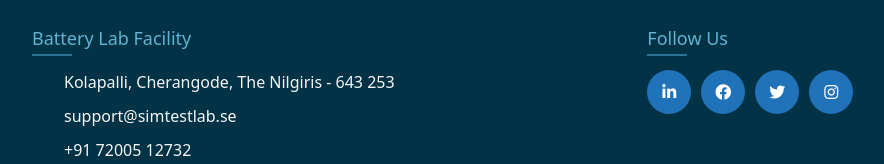
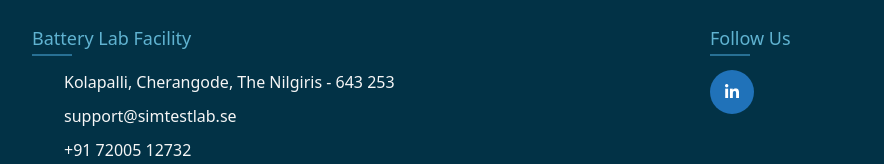
Before and after one commit to Simtestlab/simtestlab_website, a React (Create React App) app: page / in a window 1280 px wide. Shown: the part 3335-3499 px from the top of the page, without its empty margins (96-980 px from the left). Built offline with nearby package versions, Linux system fonts and the light colour scheme.

Commit message:
Changed heading of Contact and Employee

```diff
--- a/src/data/content.js
+++ b/src/data/content.js
@@ -259,9 +259,9 @@ const content = {
     ],
     socialLinks: [
       { href: "https://www.linkedin.com/company/simtestlab", icon: "fab fa-linkedin-in" },
-      { href: "https://www.facebook.com/", icon: "fab fa-facebook-f" },
-      { href: "https://x.com/", icon: "fab fa-twitter" },
-      { href: "https://www.instagram.com/", icon: "fab fa-instagram" },
+      //{ href: "https://www.facebook.com/", icon: "fab fa-facebook-f" },
+      //{ href: "https://x.com/", icon: "fab fa-twitter" },
+      //{ href: "https://www.instagram.com/", icon: "fab fa-instagram" },
     ],
   },
 };
```
